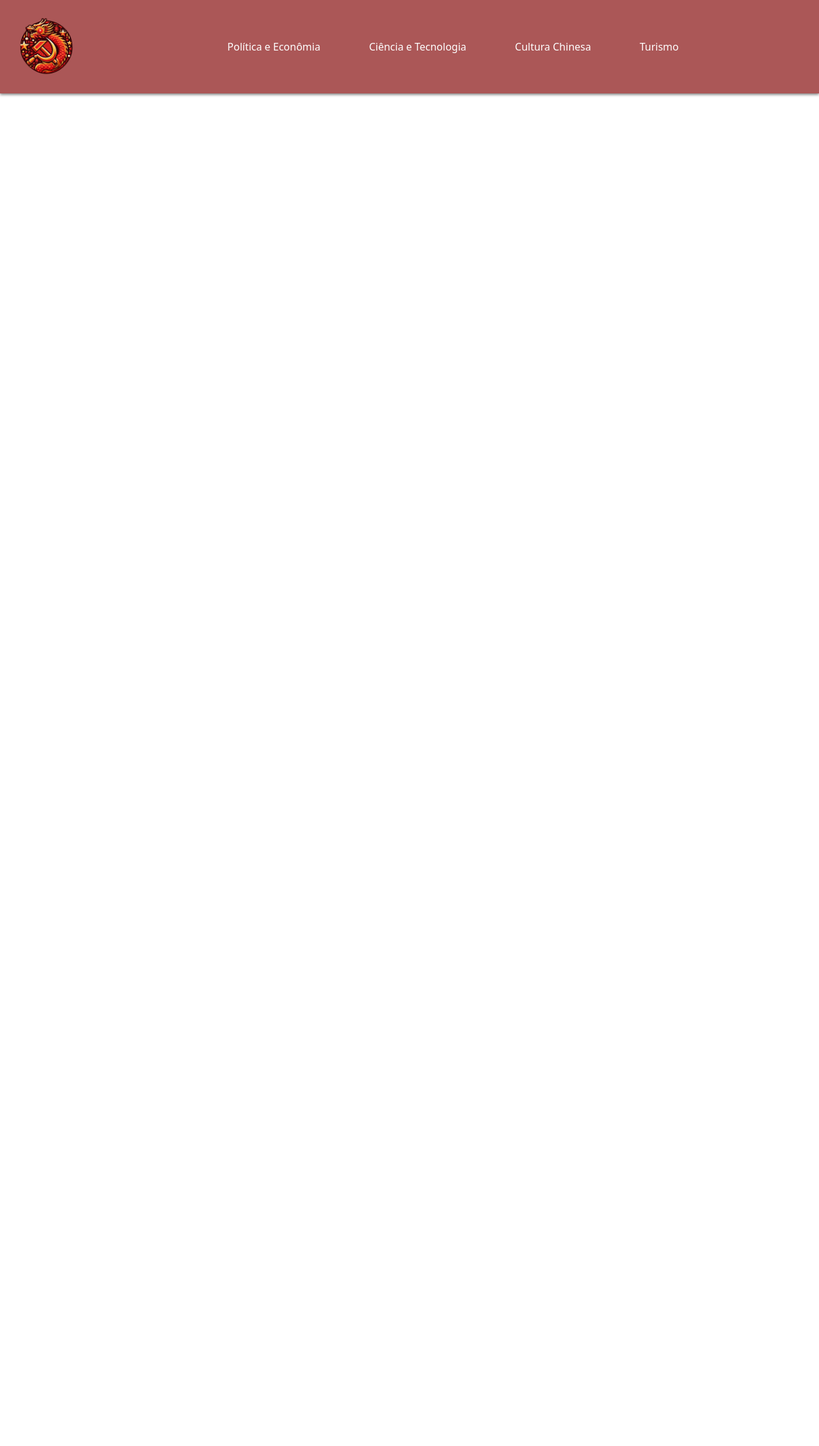
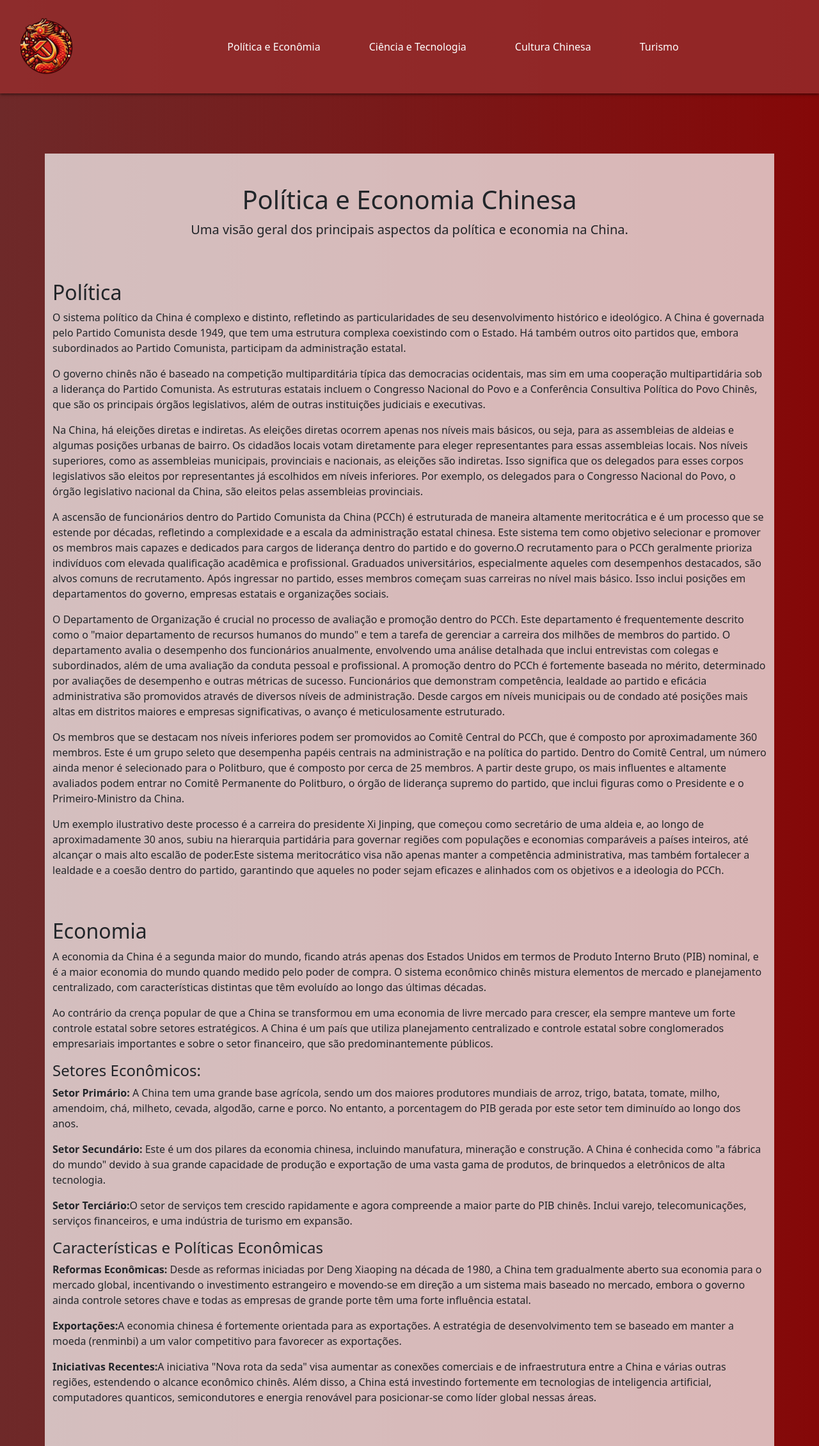
Before and after one commit to WendelBitencourt/Projeto---Volta-ao-Mundo, a PHP site: page /politica-economia.html in a window 1280 px wide. Shown: the whole page at 64% size. Before the commit the page ends 151 px from the top, so only its background shows below. Run offline with PHP 8.4, Linux system fonts and the light colour scheme.

Commit message:
Pagina sobre a politica e economia da China feita

```diff
--- a/index.html
+++ b/index.html
@@ -63,7 +63,6 @@
         <div id="fundo" class="container-fluid text-white d-flex flex-column align-items-center justify-content-center">
             <h1 id="titulo">Politica e Economia</h1>
             <p>A econômia e a política chinesa são consideradas as mais complexas do mundo</p>
-            <p>Gostaria de ver uma análise materialista e sem sensacionalismo sobre a China?</p>
 
             <a href="politica-economia.html" class="btn btn-danger">Saiba mais</a>
         </div>
--- a/politica-economia.html
+++ b/politica-economia.html
@@ -13,7 +13,7 @@
 
 
 
-<body>
+<body class="testadas">
     <nav class="navbar navbar-expand-lg fixed-top">
         <div class="container-fluid">
 
@@ -48,7 +48,122 @@
     </nav>
 
 
+    <div class="container container-fluid d-flex flex-column align-items-center justify-content-center">
+        <header class="py-5">
+            <h1 class="text-center">Política e Economia Chinesa</h1>
+            <p class="lead text-center">Uma visão geral dos principais aspectos da política e economia na China.</p>
+        </header>
 
+        <section class="mb-5">
+            <h2>Política</h2>
+            <p>O sistema político da China é complexo e distinto, refletindo as particularidades de seu desenvolvimento
+                histórico e ideológico. A China é governada pelo Partido Comunista desde 1949, que tem uma estrutura
+                complexa coexistindo com o Estado. Há também outros oito partidos que, embora subordinados ao Partido
+                Comunista, participam da administração estatal. </p>
+
+            <p>O governo chinês não é baseado na competição multiparditária típica das democracias ocidentais, mas sim
+                em uma cooperação multipartidária sob a liderança do Partido Comunista. As estruturas estatais incluem o
+                Congresso Nacional do Povo e a Conferência Consultiva Política do Povo Chinês, que são os principais
+                órgãos legislativos, além de outras instituições judiciais e executivas.</p>
+
+            <p>Na China, há eleições diretas e indiretas. As eleições diretas ocorrem apenas nos níveis mais básicos, ou
+                seja, para as assembleias de aldeias e algumas posições urbanas de bairro. Os cidadãos locais votam
+                diretamente para eleger representantes para essas assembleias locais. Nos níveis superiores, como as
+                assembleias municipais, provinciais e nacionais, as eleições são indiretas. Isso significa que os
+                delegados para esses corpos legislativos são eleitos por representantes já escolhidos em níveis
+                inferiores. Por exemplo, os delegados para o Congresso Nacional do Povo, o órgão legislativo nacional da
+                China, são eleitos pelas assembleias provinciais.</p>
+
+            <p>A ascensão de funcionários dentro do Partido Comunista da China (PCCh) é estruturada de maneira altamente
+                meritocrática e é um processo que se estende por décadas, refletindo a complexidade e a escala da
+                administração estatal chinesa. Este sistema tem como objetivo selecionar e promover os membros mais
+                capazes e dedicados para cargos de liderança dentro do partido e do governo.O recrutamento para o PCCh
+                geralmente prioriza indivíduos com elevada qualificação acadêmica e profissional. Graduados
+                universitários, especialmente aqueles com desempenhos destacados, são alvos comuns de recrutamento. Após
+                ingressar no partido, esses membros começam suas carreiras no nível mais básico. Isso inclui posições em
+                departamentos do governo, empresas estatais e organizações sociais.</p>
+
+
+            <p>O Departamento de Organização é crucial no processo de avaliação e promoção dentro do PCCh. Este
+                departamento é frequentemente descrito como o "maior departamento de recursos humanos do mundo" e tem a
+                tarefa de gerenciar a carreira dos milhões de membros do partido. O departamento avalia o desempenho dos
+                funcionários anualmente, envolvendo uma análise detalhada que inclui entrevistas com colegas e
+                subordinados, além de uma avaliação da conduta pessoal e profissional. A promoção dentro do PCCh é
+                fortemente baseada no mérito, determinado por avaliações de desempenho e outras métricas de sucesso.
+                Funcionários que demonstram competência, lealdade ao partido e eficácia administrativa são promovidos
+                através de diversos níveis de administração. Desde cargos em níveis municipais ou de condado até
+                posições mais altas em distritos maiores e empresas significativas, o avanço é meticulosamente
+                estruturado.</p>
+
+            <p>Os membros que se destacam nos níveis inferiores podem ser promovidos ao Comitê Central do PCCh, que é
+                composto por aproximadamente 360 membros. Este é um grupo seleto que desempenha papéis centrais na
+                administração e na política do partido. Dentro do Comitê Central, um número ainda menor é selecionado
+                para o Politburo, que é composto por cerca de 25 membros. A partir deste grupo, os mais influentes e
+                altamente avaliados podem entrar no Comitê Permanente do Politburo, o órgão de liderança supremo do
+                partido, que inclui figuras como o Presidente e o Primeiro-Ministro da China.</p>
+
+            <p>Um exemplo ilustrativo deste processo é a carreira do presidente Xi Jinping, que começou como secretário
+                de uma aldeia e, ao longo de aproximadamente 30 anos, subiu na hierarquia partidária para governar
+                regiões com populações e economias comparáveis a países inteiros, até alcançar o mais alto escalão de
+                poder.Este sistema meritocrático visa não apenas manter a competência administrativa, mas também
+                fortalecer a lealdade e a coesão dentro do partido, garantindo que aqueles no poder sejam eficazes e
+                alinhados com os objetivos e a ideologia do PCCh.
+
+            </p>
+
+
+        </section>
+
+        <section class="mb-5">
+            <h2>Economia</h2>
+            <p>
+                A economia da China é a segunda maior do mundo, ficando atrás apenas dos Estados Unidos em termos de
+                Produto Interno Bruto (PIB) nominal, e é a maior economia do mundo quando medido pelo poder de compra. O
+                sistema econômico chinês mistura elementos de mercado e planejamento centralizado, com características
+                distintas que têm evoluído ao longo das últimas décadas.</p>
+
+            <p>Ao contrário da crença popular de que a China se transformou em uma economia de livre mercado para
+                crescer, ela sempre manteve um forte controle estatal sobre setores estratégicos. A China é um
+                país que utiliza planejamento centralizado e controle estatal sobre conglomerados empresariais
+                importantes e sobre o setor financeiro, que são predominantemente públicos.</p>
+
+            <h4>Setores Econômicos:</h4>
+
+            <p><strong>Setor Primário:</strong> A China tem uma grande base agrícola, sendo um dos maiores produtores
+                mundiais de arroz,
+                trigo, batata, tomate, milho, amendoim, chá, milheto, cevada, algodão, carne e porco. No entanto, a
+                porcentagem do PIB gerada por este setor tem diminuído ao longo dos anos.</p>
+
+            <p><strong>Setor Secundário:</strong> Este é um dos pilares da economia chinesa, incluindo manufatura,
+                mineração e construção. A China é conhecida como "a fábrica do mundo" devido à sua grande capacidade de
+                produção e exportação de uma vasta gama de produtos, de brinquedos a eletrônicos de alta tecnologia.</p>
+
+            <p><strong>Setor Terciário:</strong>O setor de serviços tem crescido rapidamente e agora compreende a maior
+                parte do PIB chinês. Inclui varejo, telecomunicações, serviços financeiros, e uma indústria de turismo
+                em expansão.</p>
+
+
+            <h4>Características e Políticas Econômicas</h4>
+
+            <p><strong>Reformas Econômicas:</strong> Desde as reformas iniciadas por Deng Xiaoping na década de 1980, a
+                China tem gradualmente aberto sua economia para o mercado global, incentivando o investimento
+                estrangeiro e movendo-se em direção a um sistema mais baseado no mercado, embora o governo ainda
+                controle setores chave e todas as empresas de grande porte têm uma forte influência estatal.</p>
+
+            <p><strong>Exportações:</strong>A economia chinesa é fortemente orientada para as exportações. A estratégia
+                de desenvolvimento tem se baseado em manter a moeda (renminbi) a um valor competitivo para favorecer as
+                exportações.</p>
+
+            <p><strong>Iniciativas Recentes:</strong>A iniciativa "Nova rota da seda" visa aumentar as conexões
+                comerciais e
+                de infraestrutura entre a China e várias outras regiões, estendendo o alcance econômico chinês. Além
+                disso, a China está investindo fortemente em tecnologias de inteligencia artificial, computadores
+                quanticos, semicondutores e energia renovável para posicionar-se como
+                líder global nessas áreas.</p>
+        </section>
+
+
+    </div>
 
 
 
--- a/styles.css
+++ b/styles.css
@@ -7,6 +7,9 @@
 
 body {
   background-image: linear-gradient(to right, rgb(110, 41, 41), #850808);
+}
+.testadas {
+  padding-top: 30vh;
 }
 
 @font-face {
@@ -103,3 +106,7 @@
 .reveal {
   visibility: hidden;
 }
+
+.container {
+  background-color: rgba(255, 255, 255, 0.7);
+}
```
